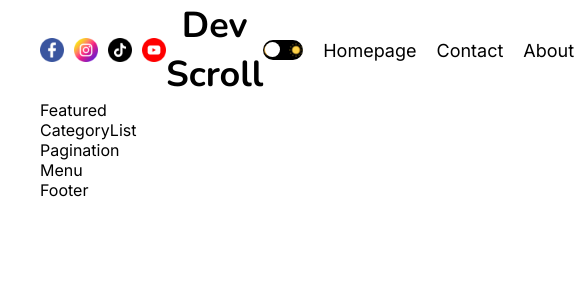
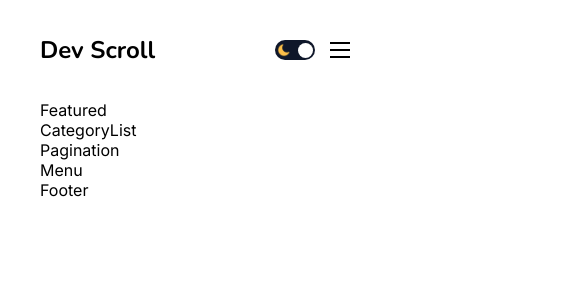
Before and after one commit to mobashirul-alam/dev-scroll, a Next.js app: page / in a window 390 px wide. Shown: the top 300 px of the page, 585 px wide, since content can reach past the window. Built offline with nearby package versions, Linux system fonts and the light colour scheme.

Commit message:
Responsive hamburger menu design - [Completed]

```diff
--- a/src/app/globals.css
+++ b/src/app/globals.css
@@ -19,6 +19,13 @@
 a {
     color: inherit;
     text-decoration: none;
+}
+
+.dark {
+    --bg: #0f172a;
+    --textColor: #ddd;
+    --softBg: #1f273a;
+    --softTextColor: #a6a6a6;
 }
 
 .container {
--- a/src/app/layout.js
+++ b/src/app/layout.js
@@ -1,5 +1,7 @@
 import { Footer } from "@/components/footer/Footer";
 import { Navbar } from "@/components/navbar/Navbar";
+import { ThemeContextProvider } from "@/context/ThemeContext";
+import ThemeProvider from "@/providers/ThemeProvider";
 import { Inter } from "next/font/google";
 import "./globals.css";
 
@@ -14,6 +16,8 @@
     return (
         <html lang="en">
             <body className={inter.className}>
+                <ThemeContextProvider>
+                    <ThemeProvider>
                         <div className="container">
                             <div className="wrapper">
                                 <Navbar />
@@ -21,6 +25,8 @@
                                 <Footer />
                             </div>
                         </div>
+                    </ThemeProvider>
+                </ThemeContextProvider>
             </body>
         </html>
     );
--- a/src/components/authLinks/AuthLinks.js
+++ b/src/components/authLinks/AuthLinks.js
@@ -1,22 +1,50 @@
+"use client";
+
 // components
 import Link from "next/link";
 
 // css files
+import { useState } from "react";
 import styles from "./authLinks.module.css";
 
 const AuthLinks = () => {
+    const [open, setOpen] = useState(false);
     // temporary
     const status = "notAuthenticated";
 
     return (
         <>
             {status === "notAuthenticated" ? (
-                <Link href={"/login"}>Login</Link>
+                <Link href={"/login"} className={styles.link}>
+                    Login
+                </Link>
             ) : (
                 <>
-                    <Link href={"/write"}>Write</Link>
-                    <span className={styles.logoutLink}>Logout</span>
+                    <Link href={"/write"} className={styles.link}>
+                        Write
+                    </Link>
+                    <span className={styles.link}>Logout</span>
                 </>
+            )}
+            <div className={styles.burger} onClick={() => setOpen(!open)}>
+                <div className={styles.line}></div>
+                <div className={styles.line}></div>
+                <div className={styles.line}></div>
+            </div>
+            {open && (
+                <div className={styles.responsiveMenu}>
+                    <Link href="/">Homepage</Link>
+                    <Link href="/">About</Link>
+                    <Link href="/">Contact</Link>
+                    {status === "notAuthenticated" ? (
+                        <Link href={"/login"}>Login</Link>
+                    ) : (
+                        <>
+                            <Link href={"/write"}>Write</Link>
+                            <span className={styles.link}>Logout</span>
+                        </>
+                    )}
+                </div>
             )}
         </>
     );
--- a/src/components/authLinks/authLinks.module.css
+++ b/src/components/authLinks/authLinks.module.css
@@ -1,3 +1,45 @@
-.logoutLink {
+.link {
     cursor: pointer;
 }
+
+.burger {
+    width: 20px;
+    height: 16px;
+    flex-direction: column;
+    justify-content: space-between;
+    cursor: pointer;
+    display: none;
+}
+
+.line {
+    width: 100%;
+    height: 2px;
+    background-color: var(--textColor);
+}
+
+.responsiveMenu {
+    position: absolute;
+    top: 100px;
+    left: 0;
+    background-color: var(--bg);
+    height: calc(100vh - 100px);
+    width: 100%;
+    flex-direction: column;
+    align-items: center;
+    justify-content: center;
+    gap: 50px;
+    font-size: 36px;
+    display: none;
+}
+
+@media screen and (max-width: 640px) {
+    .burger {
+        display: flex;
+    }
+    .link {
+        display: none;
+    }
+    .responsiveMenu {
+        display: flex;
+    }
+}
--- a/src/components/navbar/Navbar.js
+++ b/src/components/navbar/Navbar.js
@@ -40,9 +40,15 @@
             </div>
             <div className={styles.links}>
                 <ThemeToggle />
-                <Link href="/">Homepage</Link>
-                <Link href="/">Contact</Link>
-                <Link href="/">About</Link>
+                <Link href="/" className={styles.link}>
+                    Homepage
+                </Link>
+                <Link href="/" className={styles.link}>
+                    Contact
+                </Link>
+                <Link href="/" className={styles.link}>
+                    About
+                </Link>
                 <AuthLinks />
             </div>
         </div>
--- a/src/components/navbar/navbar.module.css
+++ b/src/components/navbar/navbar.module.css
@@ -20,7 +20,42 @@
 
 .links {
     display: flex;
+    align-items: center;
     gap: 20px;
     flex: 1;
     font-size: 18px;
 }
+
+@media screen and (max-width: 1280px) {
+    .logo {
+        font-size: 32px;
+    }
+    .links {
+        font-size: 18px;
+        gap: 15px;
+    }
+}
+
+@media screen and (max-width: 1024px) {
+    .social {
+        display: none;
+    }
+    .logo {
+        text-align: left;
+    }
+}
+
+@media screen and (max-width: 768px) {
+    .logo {
+        font-size: 24px;
+    }
+}
+
+@media screen and (max-width: 640px) {
+    .link {
+        display: none;
+    }
+    .links {
+        justify-content: flex-end;
+    }
+}
--- a/src/components/themeToggle/ThemeToggle.js
+++ b/src/components/themeToggle/ThemeToggle.js
@@ -1,14 +1,37 @@
+"use client";
+
+// configuration
+import { useContext } from "react";
+
 // components
+import { ThemeContext } from "@/context/ThemeContext";
 import Image from "next/image";
 
 // css file
 import styles from "./themeToggle.module.css";
 
 const ThemeToggle = () => {
+    const { theme, toggle } = useContext(ThemeContext);
+
     return (
-        <div className={styles.container}>
+        <div
+            className={styles.container}
+            onClick={toggle}
+            style={
+                theme === "dark"
+                    ? { backgroundColor: "white" }
+                    : { backgroundColor: "#0f172a" }
+            }
+        >
             <Image src={"/moon.png"} alt="" width={14} height={14} />
-            <div className={styles.ball}></div>
+            <div
+                className={styles.ball}
+                style={
+                    theme === "dark"
+                        ? { left: 2, backgroundColor: "#0f172a" }
+                        : { right: 2, backgroundColor: "white" }
+                }
+            ></div>
             <Image src={"/sun.png"} alt="" width={14} height={14} />
         </div>
     );
--- a/src/components/themeToggle/themeToggle.module.css
+++ b/src/components/themeToggle/themeToggle.module.css
@@ -8,6 +8,7 @@
     justify-content: space-between;
     background-color: black;
     position: relative;
+    padding: 1px 2px;
 }
 
 .ball {
@@ -16,5 +17,6 @@
     border-radius: 50%;
     background-color: white;
     position: absolute;
-    left: 2px;
+    transition: all;
+    transition-duration: 1000ms;
 }
--- /dev/null
+++ b/src/context/ThemeContext.js
@@ -0,0 +1,32 @@
+"use client";
+
+import { createContext, useEffect, useState } from "react";
+
+export const ThemeContext = createContext();
+
+const getFromLocalStorage = () => {
+    if (typeof window !== undefined) {
+        const value = localStorage.getItem("theme");
+        return value || "light";
+    }
+};
+
+export const ThemeContextProvider = ({ children }) => {
+    const [theme, setTheme] = useState(() => {
+        return getFromLocalStorage();
+    });
+
+    const toggle = () => {
+        setTheme(theme === "light" ? "dark" : "light");
+    };
+
+    useEffect(() => {
+        localStorage.setItem("theme", theme);
+    }, [theme]);
+
+    return (
+        <ThemeContext.Provider value={{ theme, toggle }}>
+            {children}{" "}
+        </ThemeContext.Provider>
+    );
+};
--- /dev/null
+++ b/src/providers/ThemeProvider.js
@@ -0,0 +1,20 @@
+"use client";
+
+import { ThemeContext } from "@/context/ThemeContext";
+import { useContext, useEffect, useState } from "react";
+
+const ThemeProvider = ({ children }) => {
+    const [mounted, setMounted] = useState(false);
+
+    const { theme } = useContext(ThemeContext);
+
+    useEffect(() => {
+        setMounted(true);
+    }, []);
+
+    if (mounted) {
+        return <div className={theme}>{children}</div>;
+    }
+};
+
+export default ThemeProvider;
```
Lines whose indentation alone changed are shown as unchanged.
